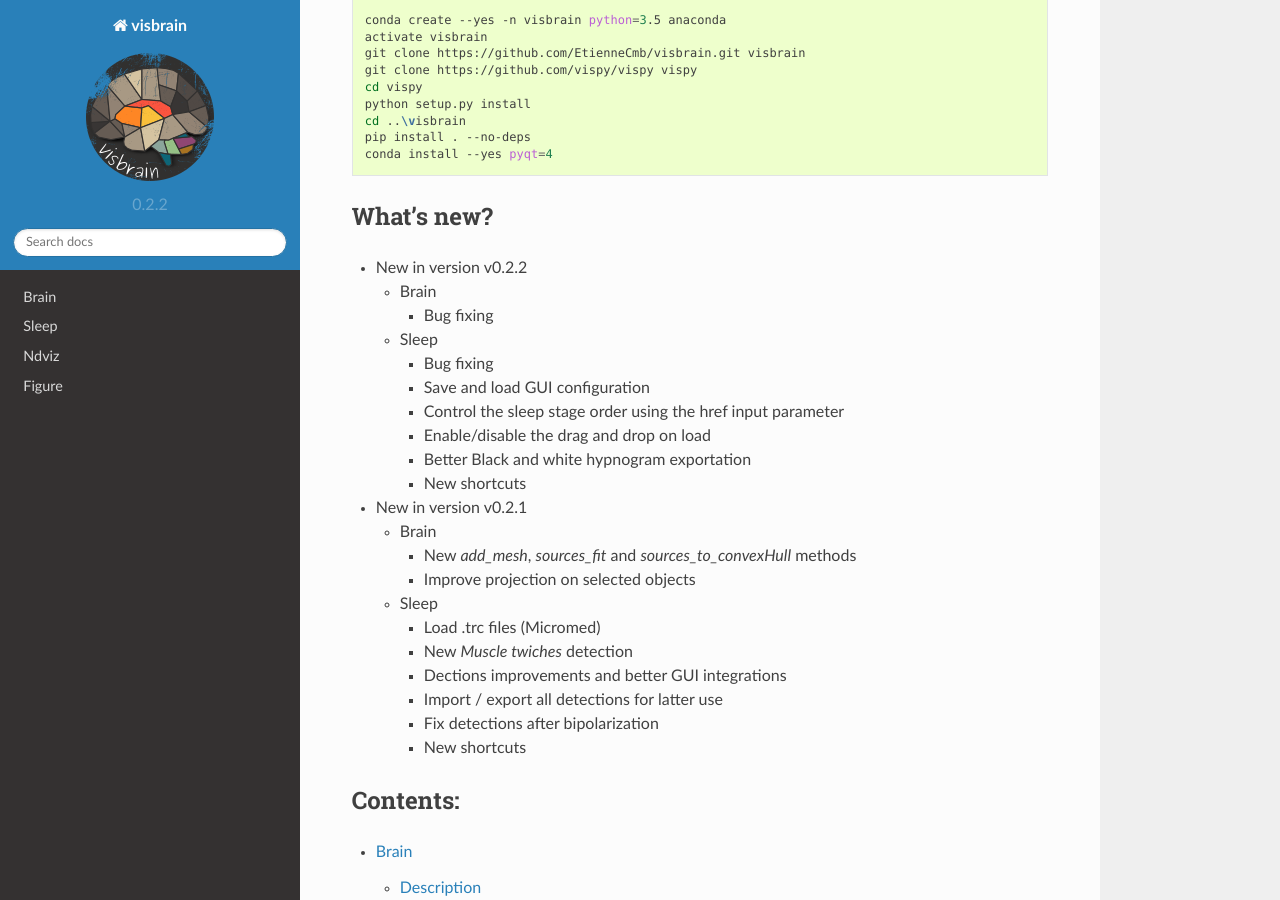
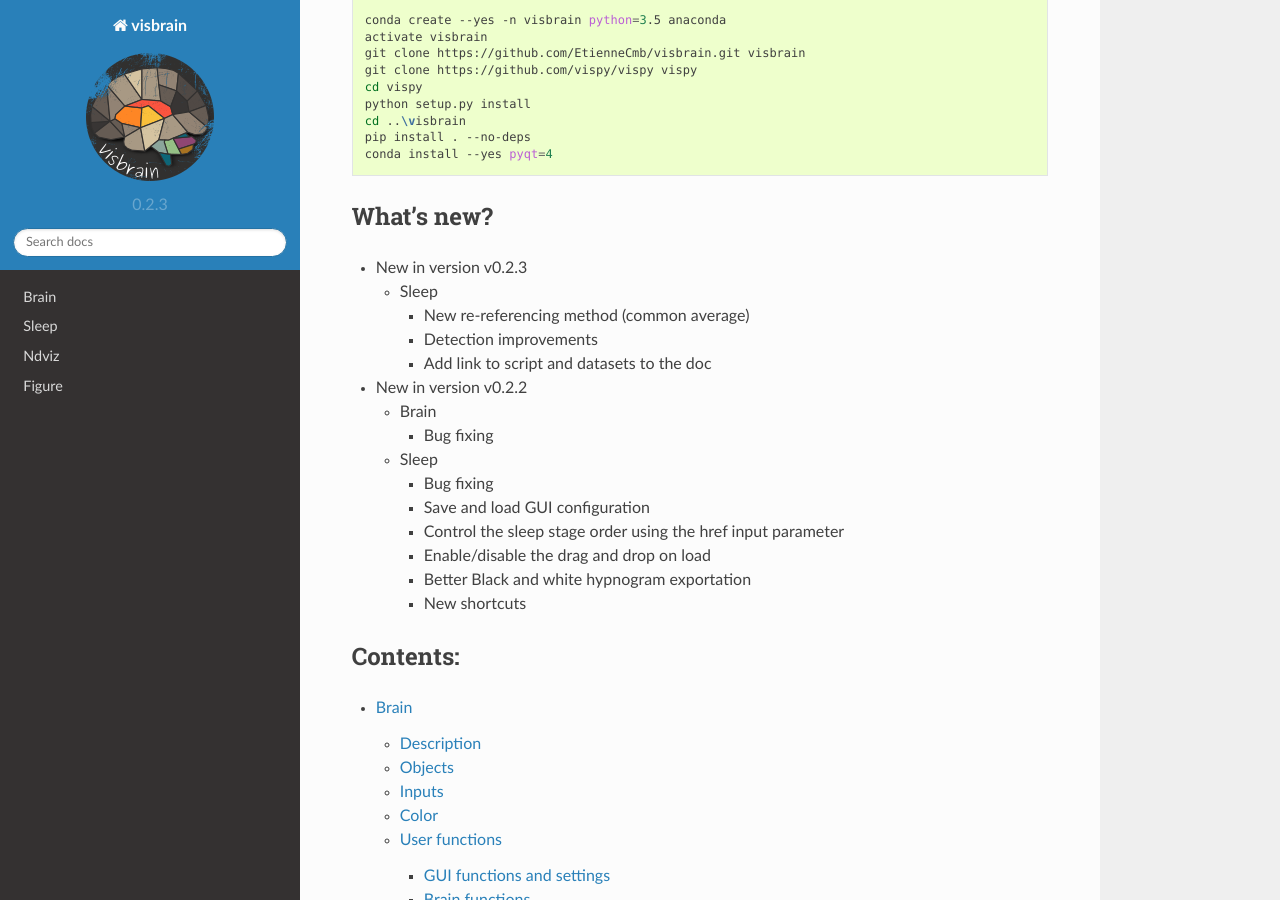
Before and after one commit to EtienneCmb/visbrain, a Sphinx documentation site: the page built from docs/index.rst, in a window 1280 px wide and 900 px high, scrolled down 601 px. Built offline with Sphinx 7.4.7 and the Read the Docs theme 2.0.0, drawn with Linux system fonts in a browser that asks for light colours.

```diff
--- a/docs/conf.py
+++ b/docs/conf.py
@@ -64,9 +64,9 @@ author = 'Etienne Combrisson'
 # built documents.
 #
 # The short X.Y version.
-version = '0.2.2'
+version = '0.2.3'
 # The full version, including alpha/beta/rc tags.
-release = '0.2.2'
+release = '0.2.3'
 
 # The language for content autogenerated by Sphinx. Refer to documentation
 # for a list of supported languages.
--- a/docs/index.rst
+++ b/docs/index.rst
@@ -30,6 +30,14 @@ Environnement configuration and visbrain installation on windows and python 3 :
 What's new?
 ***********
 
+* New in version v0.2.3
+
+  * Sleep
+
+    * New re-referencing method (common average)
+    * Detection improvements
+    * Add link to script and datasets to the doc
+
 * New in version v0.2.2
 
   * Brain
@@ -43,22 +51,6 @@ What's new?
     * Control the sleep stage order using the href input parameter
     * Enable/disable the drag and drop on load
     * Better Black and white hypnogram exportation
-    * New shortcuts
-
-* New in version v0.2.1
-
-  * Brain
-
-    * New *add_mesh*, *sources_fit* and *sources_to_convexHull* methods
-    * Improve projection on selected objects
-
-  * Sleep
-
-    * Load .trc files (Micromed)
-    * New *Muscle twiches* detection
-    * Dections improvements and better GUI integrations
-    * Import / export all detections for latter use
-    * Fix detections after bipolarization
     * New shortcuts
 
 Contents:
--- a/visbrain/__init__.py
+++ b/visbrain/__init__.py
@@ -6,4 +6,4 @@ from .ndviz.ndviz import Ndviz
 from .sleep.sleep import Sleep
 from .figure.figure import Figure
 
-__version__ = "0.2.2"
+__version__ = "0.2.3"
```
